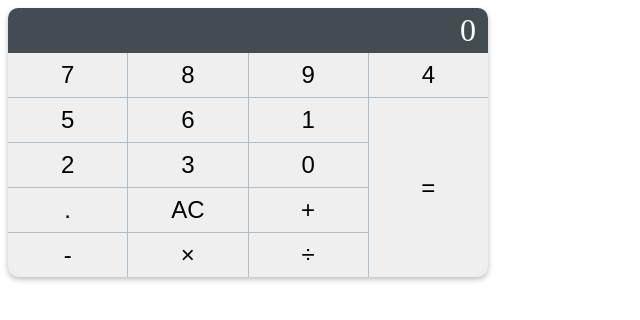
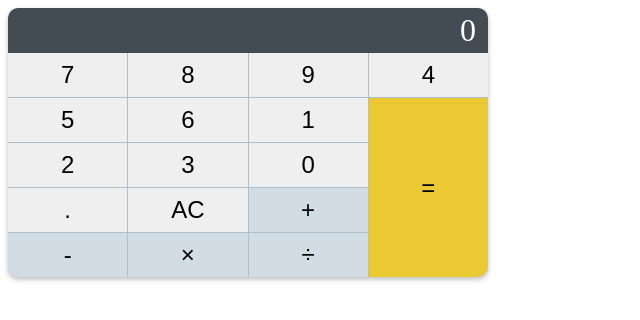
Before and after one commit to acarusillo/Calculator2_W2, a plain HTML site: page index.html in a window 1280 px wide. Shown: the whole page, without its empty margins (0-640 px from the left). Drawn offline with Linux system fonts and the light colour scheme.

Commit message:
= button color is changed

```diff
--- a/styles.css
+++ b/styles.css
@@ -32,3 +32,13 @@
     grid-column: 4 / 5; /* Start at column #4 and end at column #5 (the very right edge). */
     grid-row: 2 / span 4; /* Start at row #2 and span 4 rows */
   }
+
+  .calculator__key--operator {
+    background: hsl(208, 25%, 86%);
+  }
+
+  .calculator__key--enter {
+    grid-column: 4 / 5;
+    grid-row: 2 / span 4;
+    background: hsl(49, 82%, 56%);
+  }
```
